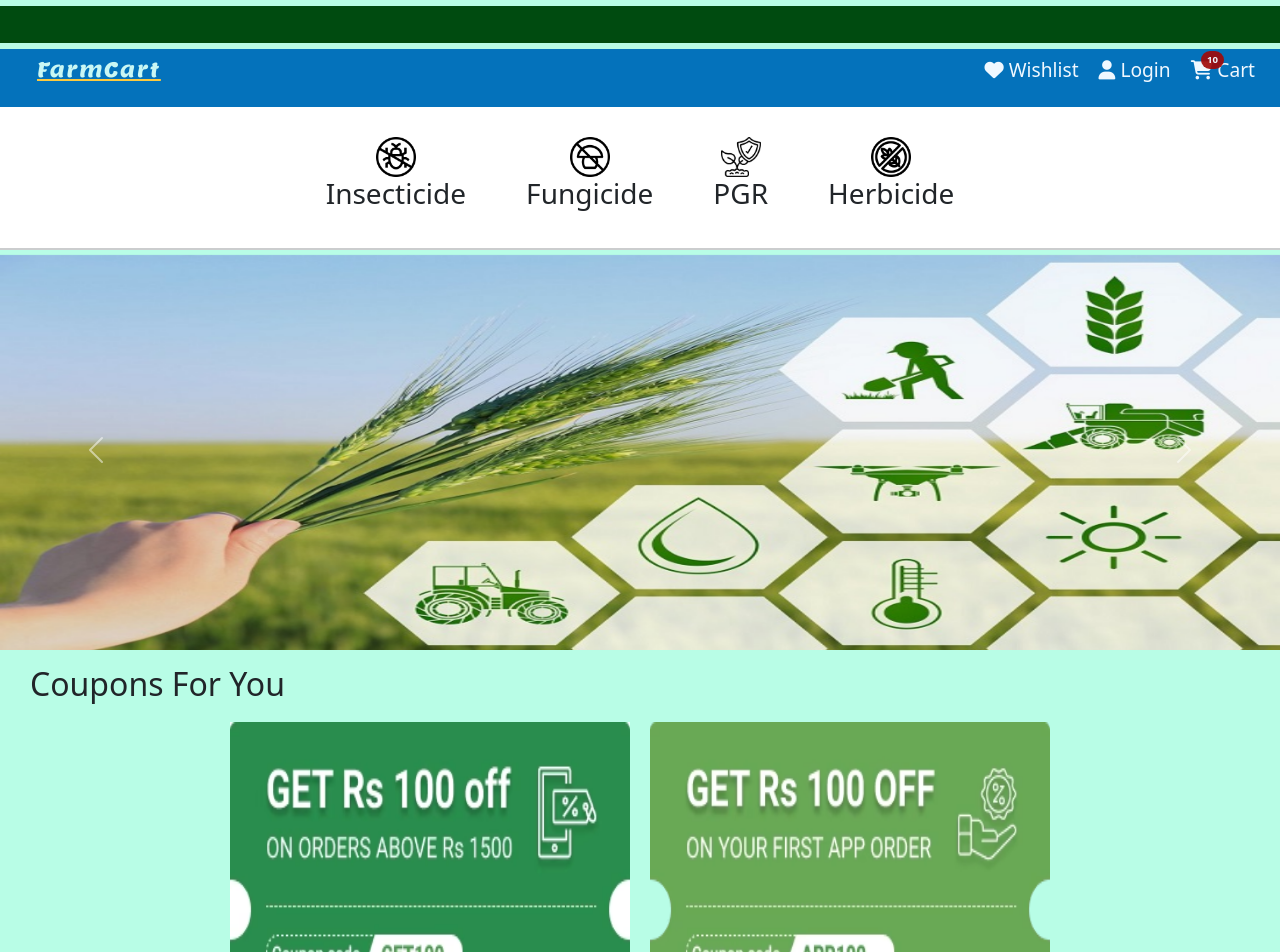
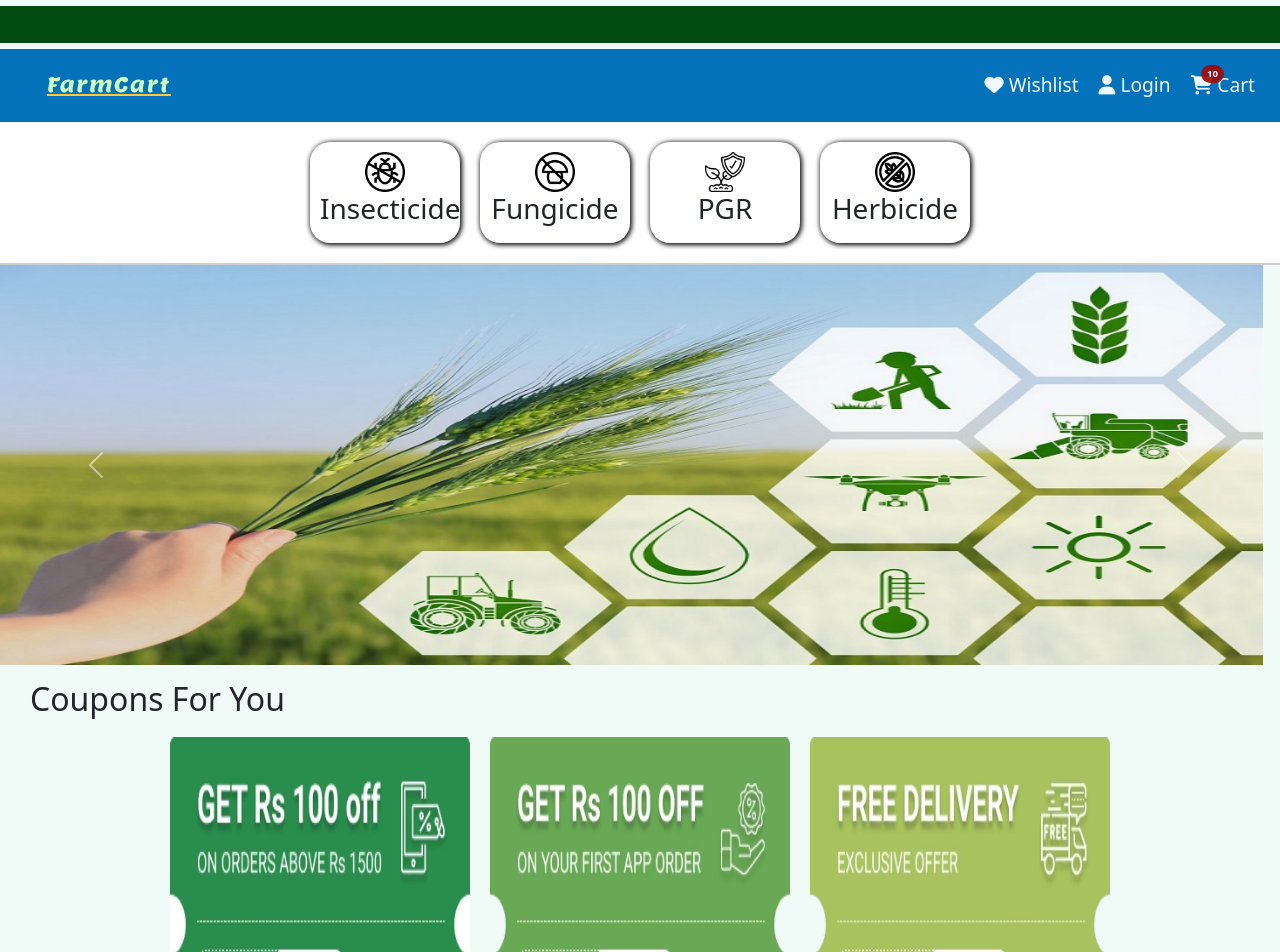
Before and after one commit to AniketDevmore/AgroShop, a React (Vite) app in the folder frontend/: page /mainPage/1 in a window 1280 px wide. Shown: the top 952 px of the page. Built offline with nearby package versions, Linux system fonts and the light colour scheme; sample sign-in values are in the browser's storage.

Commit message:
change main page design

```diff
--- a/frontend/index.html
+++ b/frontend/index.html
@@ -5,7 +5,7 @@
   <meta charset="UTF-8" />
   <link rel="icon" type="image/svg+xml" href="./images/logo.jpg" />
   <meta name="viewport" content="width=device-width, initial-scale=1.0" />
-  <title>Vite + React</title>
+  <title>Agro Shop</title>
 
   <!-- Font awsome -->
   <link rel="stylesheet" href="https://cdnjs.cloudflare.com/ajax/libs/font-awesome/6.4.0/css/all.min.css"
--- a/frontend/src/components/MainPage/brands/Brands.css
+++ b/frontend/src/components/MainPage/brands/Brands.css
@@ -2,9 +2,21 @@
   list-style: none;
   display: inline-block;
   margin: 10px;
+  border-radius: 20px;
+  box-shadow: 1px 1px 5px 1px black;
+  cursor: pointer;
+}
+.brandLi:hover {
+  box-shadow: 2px 2px 7px 2px black;
 }
 .brandImg {
   height: 200px;
   width: 200px;
   border-radius: 20px;
 }
+@media screen and (max-width: 750px) {
+  .brandImg {
+    height: 150px;
+    width: 150px;
+  }
+}
--- /dev/null
+++ b/frontend/src/components/MainPage/carosel/MainPageCarousel.css
@@ -0,0 +1,3 @@
+.carousel-outer {
+  width: calc(100vw - 17px);
+}
--- a/frontend/src/components/MainPage/carosel/MainPageCarousel.jsx
+++ b/frontend/src/components/MainPage/carosel/MainPageCarousel.jsx
@@ -1,4 +1,5 @@
 import React from "react";
+import "./MainPageCarousel.css";
 
 const MainPageCarousel = () => {
   return (
@@ -8,26 +9,18 @@ const MainPageCarousel = () => {
         className="carousel slide carousel-fade"
         data-bs-ride="carousel"
       >
-        <div className="carousel-inner">
-          <div
-            className="carousel-item active"
-            data-bs-interval="4000"
-            style={{ height: "400px", maxWidth: "100%", margin: " auto" }}
-          >
+        <div className="carousel-inner carousel-outer">
+          <div className="carousel-item active" data-bs-interval="4000">
             <img
-              style={{ height: "100%", maxWidth: "100%", margin: "5px auto" }}
+              style={{ height: "400px", maxWidth: "100vw", margin: "auto" }}
               src="../../../images/carosel1.jpg"
               className="d-block w-100"
               alt="carosel1"
             />
           </div>
-          <div
-            className="carousel-item"
-            data-bs-interval="4000"
-            style={{ height: "400px", maxWidth: "100%", margin: " auto" }}
-          >
+          <div className="carousel-item" data-bs-interval="4000">
             <img
-              style={{ height: "100%", maxWidth: "100%", margin: "5px auto" }}
+              style={{ height: "400px", maxWidth: "100vw", margin: "auto" }}
               src="../../../images/carosel2.jpg"
               className="d-block w-100"
               alt="carosel2"
--- a/frontend/src/components/MainPage/category/Category.css
+++ b/frontend/src/components/MainPage/category/Category.css
@@ -1,12 +1,20 @@
 /* products representation */
 .products {
-  background-color: #fff;
+  background-color: #ffffff;
   border-bottom: 2px solid rgba(54, 64, 65, 0.26);
 }
 .proList {
   list-style: none;
   display: inline-block;
-  margin: 30px;
+  width: 150px;
+  margin: 20px 10px;
+  padding: 10px;
+  box-shadow: 1px 1px 5px 1px black;
+  border-radius: 20px;
+  cursor: pointer;
+}
+.proList:hover {
+  box-shadow: 2px 2px 7px 2px black;
 }
 img {
   height: 40px;
--- a/frontend/src/components/MainPage/coupans/Coupans.css
+++ b/frontend/src/components/MainPage/coupans/Coupans.css
@@ -5,5 +5,11 @@
 }
 .coupan {
   height: 300px;
-  width: 400px;
+  width: 300px;
 }
+@media screen and (max-width: 750px) {
+  .coupan {
+    height: 200px;
+    width: 200px;
+  }
+}
--- a/frontend/src/components/header/Header.css
+++ b/frontend/src/components/header/Header.css
@@ -7,7 +7,12 @@
 }
 #logoLink {
   text-decoration: none;
-  color: #c9f7f4;
+  color: #d0ffbd;
+  padding: 5px 10px;
+  border-radius: 10px;
+}
+#logoLink:hover {
+  box-shadow: 1px 1px 15px 2px rgb(206, 250, 177);
 }
 #logo {
   font-family: "Lemon", cursive;
@@ -37,13 +42,16 @@
 }
 #nav {
   background-color: rgb(4, 114, 187);
-  padding: 5px;
+  padding: 20px 5px 5px 5px;
 }
 .navLink {
   text-decoration: none;
   font-size: 1.2rem;
   color: aliceblue;
   margin-right: 20px;
+}
+.navLink:hover {
+  color: #89f592;
 }
 
 #cartIteams {
@@ -53,6 +61,6 @@
   padding: 2px 6px;
   position: absolute;
   right: 56px;
-  top: 51px;
+  top: 65px;
   border-radius: 30px;
 }
--- a/frontend/src/index.css
+++ b/frontend/src/index.css
@@ -1,7 +1,7 @@
 :root {
   font-weight: 400;
   color: rgba(0, 0, 0, 0.87);
-  background-color: rgb(184, 253, 230);
+  background-color: rgb(240, 250, 247);
   height: 100vh;
   text-align: center;
 }
```
